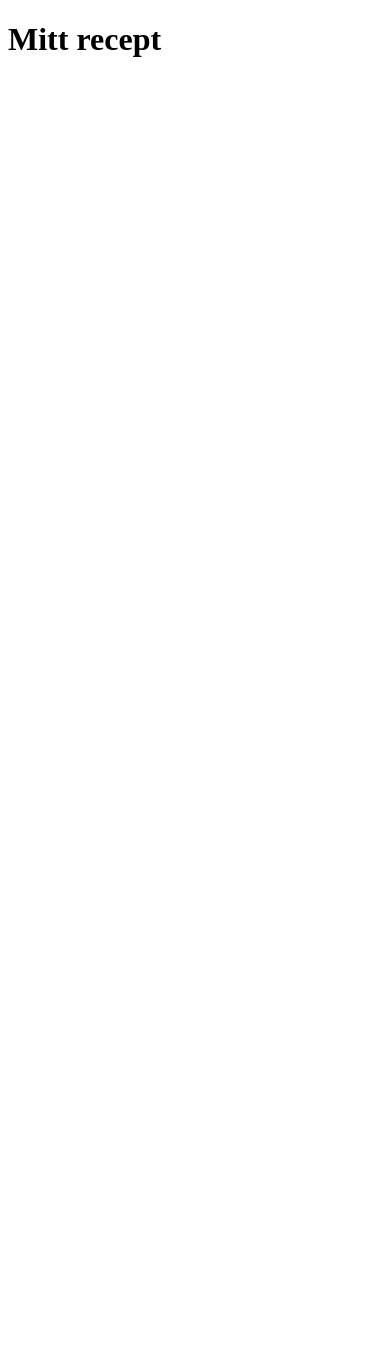
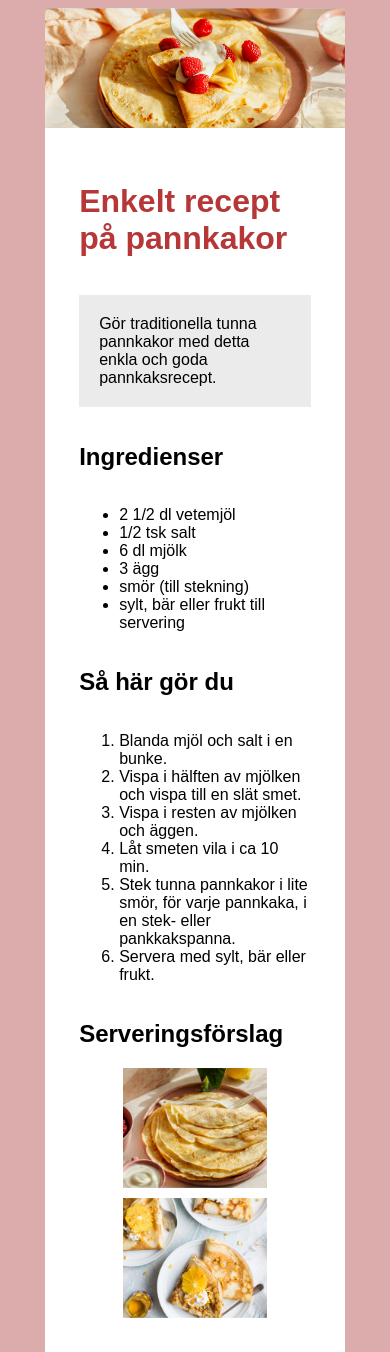
Before and after one commit to niki-pf/lexicon-recept, a plain HTML site: page index.html in a window 390 px wide. Before the commit the page ends 844 px from the top, so only its background shows below. Drawn offline with Linux system fonts and the light colour scheme.

Commit message:
grunden klar. saknas responsivitet samt se över om det går att förbättra strukturen

```diff
--- a/index.html
+++ b/index.html
@@ -7,8 +7,38 @@
   <link rel="stylesheet" href="style.css" />
 </head>
 <body>
-  <h1>Mitt recept</h1>
-  <!-- Här kommer innehållet -->
+  <div class="main-container">
+    <header><img src="images/pannkakorheader.png" alt="pannkakorheader"></header>
+      <div class="recipe-instructions">
+        <h1 class="rubrik">Enkelt recept på pannkakor</h1>
+        <h3>Gör traditionella tunna pannkakor med detta enkla och goda pannkaksrecept.</h3>
+           <h2>Ingredienser</h2>
+          <ul>
+            <li>2 1/2 dl vetemjöl</li>
+            <li>1/2 tsk salt</li>
+            <li>6 dl mjölk</li>
+            <li>3 ägg</li>
+            <li>smör (till stekning)</li>
+            <li>sylt, bär eller frukt till servering</li>
+          </ul>
+          <h2>Så här gör du</h2>
+          <ol>
+            <li>Blanda mjöl och salt i en bunke.</li>
+            <li>Vispa i hälften av mjölken och vispa till en slät smet.</li>
+            <li>Vispa i resten av mjölken och äggen.</li>
+            <li>Låt smeten vila i ca 10 min.</li>
+            <li>Stek tunna pannkakor i lite smör, för varje pannkaka, i en stek- eller pankkakspanna.
+            </li>
+            <li>Servera med sylt, bär eller frukt.</li>
+          </ol>
+           <h2>Serveringsförslag</h2>
+           <div class="servingimg-container">
+            <img src="images/serving1.png" alt="serving1">
+            <img src="images/serving2.png" alt="serving2">
+           </div>
+      </div>
+  </div>
+
 
   <script src="script.js"></script>
 </body>
--- a/style.css
+++ b/style.css
@@ -0,0 +1,78 @@
+
+body {
+    background-color: #DCACAC;
+
+}
+
+.main-container {
+    height: 100%;
+    width: 80%;
+    margin: 0 auto;
+    background-color:white;
+
+}
+
+.main-container img {
+ width: 100%;
+    object-fit: cover;
+    display: block;
+}
+
+
+.recipe-instructions {
+    padding: 4vh;
+    display: flex;
+    flex-direction: column;
+}
+.rubrik {
+    color: #B53737;
+    font-family: Arial, Helvetica, sans-serif;
+}
+
+h3 {
+    background-color: #EBEBEB;
+    padding: 20px;
+    font-family: Arial, Helvetica, sans-serif;
+    font-weight: lighter;
+    font-size: 1rem;
+}
+h2 {
+    font-family: Arial, Helvetica, sans-serif;
+    font-weight: bold;
+}
+
+ul {
+    font-family: Arial, Helvetica, sans-serif;
+}
+
+ol {
+    font-family: Arial, Helvetica, sans-serif;
+}
+
+.servingimg-container {
+    margin: 0 auto;
+    display: flex;
+    gap: 10px;
+}
+
+.servingimg-container img{
+    width: 50%;
+    height: auto;
+    object-fit: cover;
+}
+
+@media (max-width: 768px) {
+    .servingimg-container {
+        flex-direction: column;
+    }
+
+    .servingimg-container img {
+        width: 100%;
+    }
+}
+
+@media (max-width: 768px) {
+    .main-container img {
+        height: 120px;
+    }
+}
```
Also changed, not shown: images/pannkakorheader.png (added), images/serving1.png (added), images/serving2.png (added).
